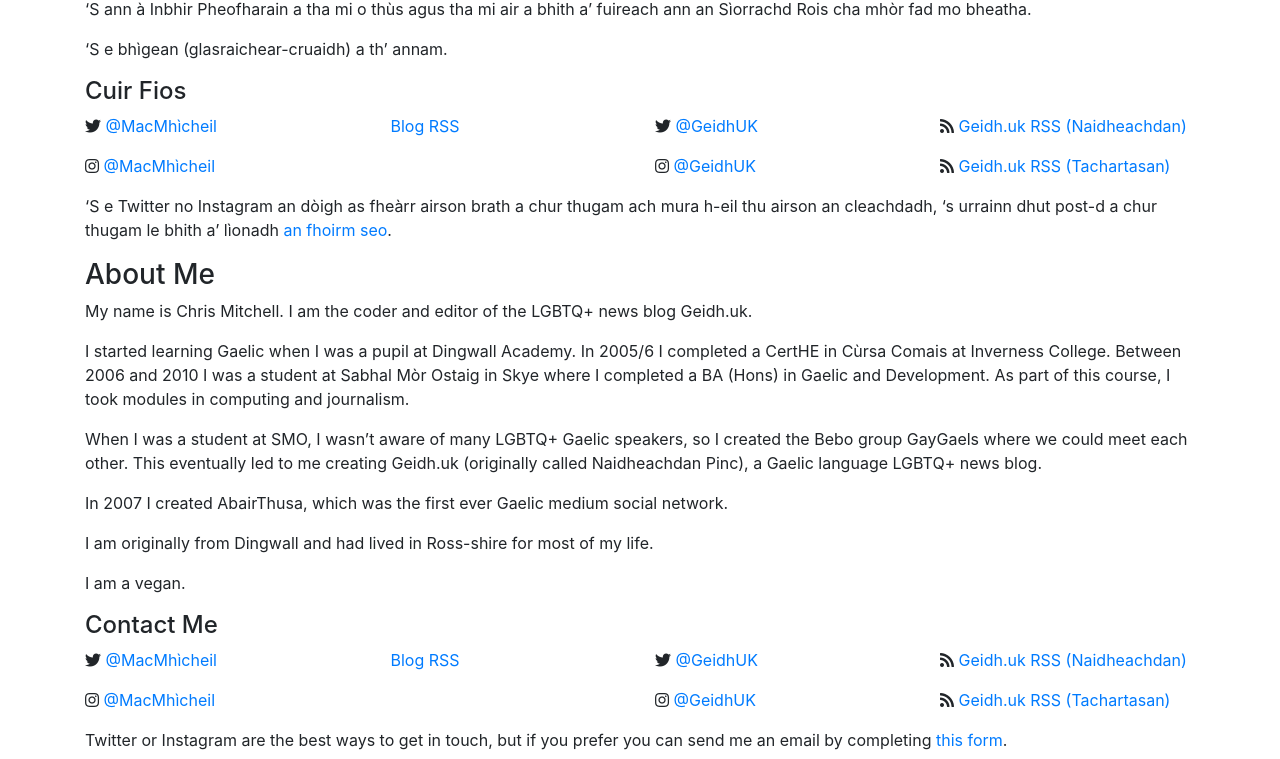
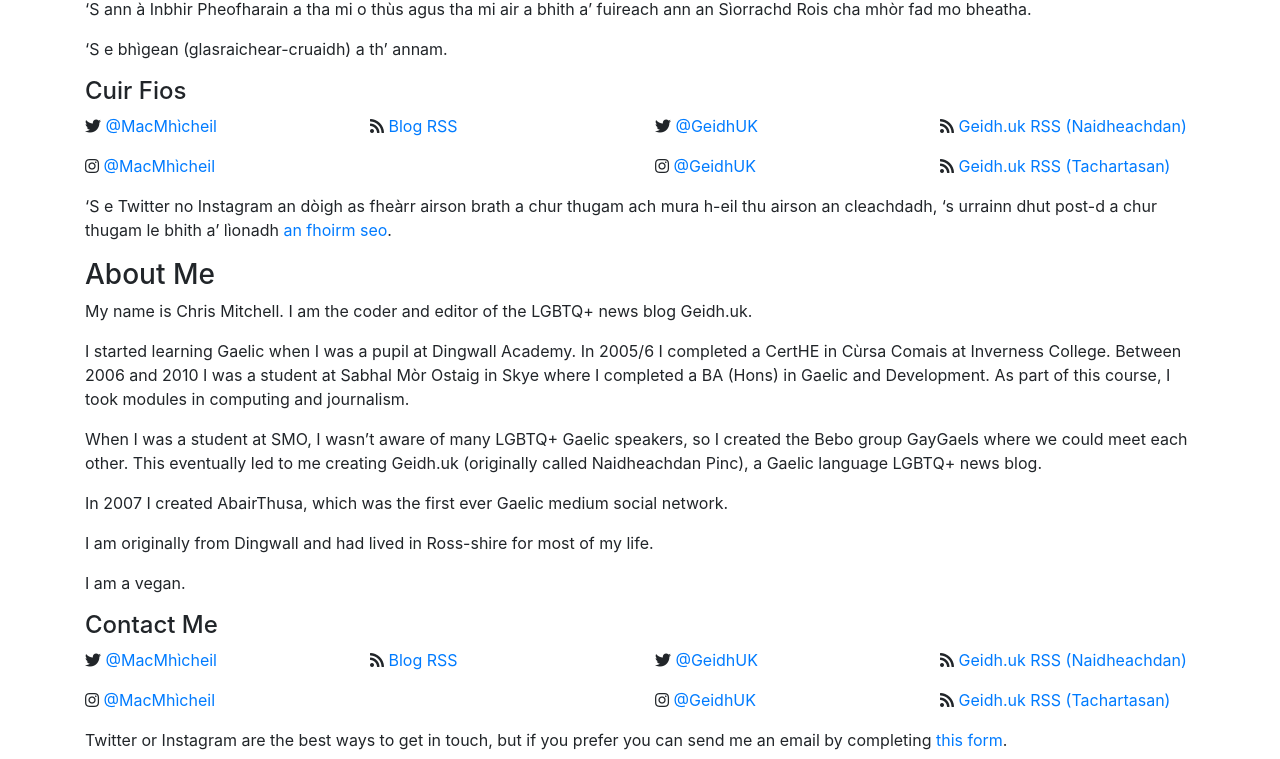
Before and after one commit to MacMhicheil/macmhicheil.github.io, a Jekyll site: the page built from mu-dheidhinn.md, in a window 1280 px wide. Shown: the part 388-1147 px from the top of the page. Built offline with Jekyll 4.4.1, drawn with Linux system fonts in a browser that asks for light colours; nearby versions of some CDN libraries.

Commit message:
Update social.html

```diff
--- a/_includes/social.html
+++ b/_includes/social.html
@@ -4,7 +4,7 @@
   <p><i class="fab fa-instagram"></i> <a href="https://www.instagram.com/MacMhicheil">@MacMhìcheil</a></p>
 </div>
 <div class="col-md-3">
-  <p><i class="fab fa-rss"></i> <a href="{{ site.baseurl }}/feed.xml">Blog RSS</a></p>
+  <p><i class="fas fa-rss"></i> <a href="{{ site.baseurl }}/feed.xml">Blog RSS</a></p>
   <p></p>
 </div>
   <div class="col-md-3">
```
